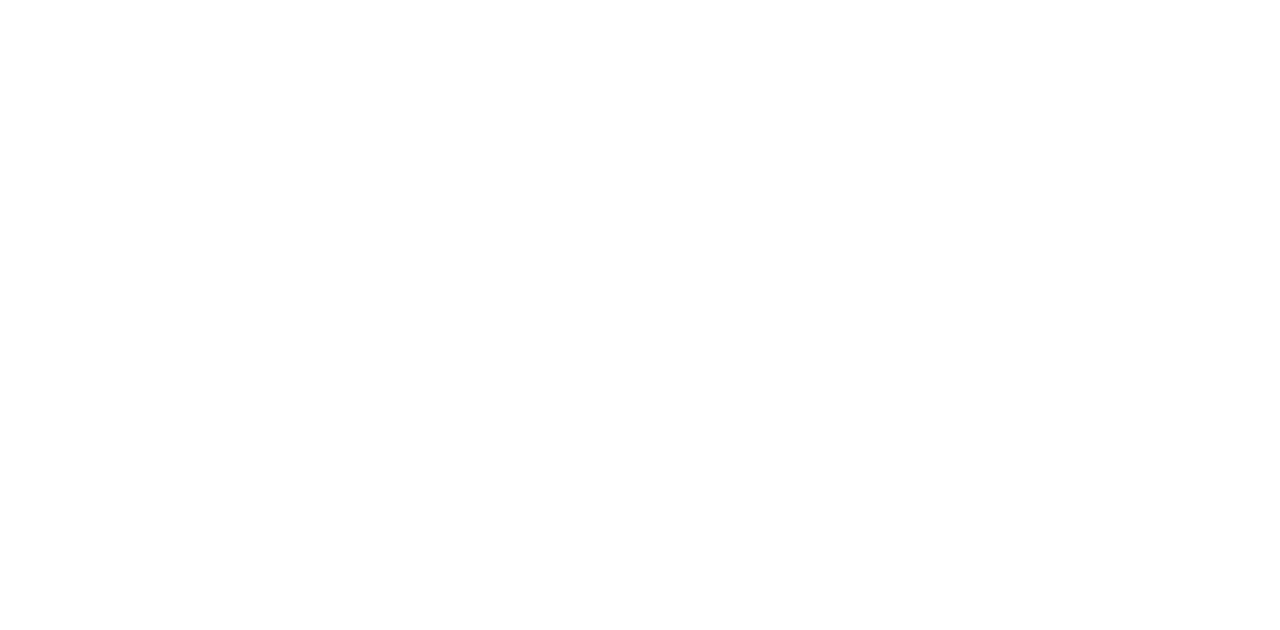
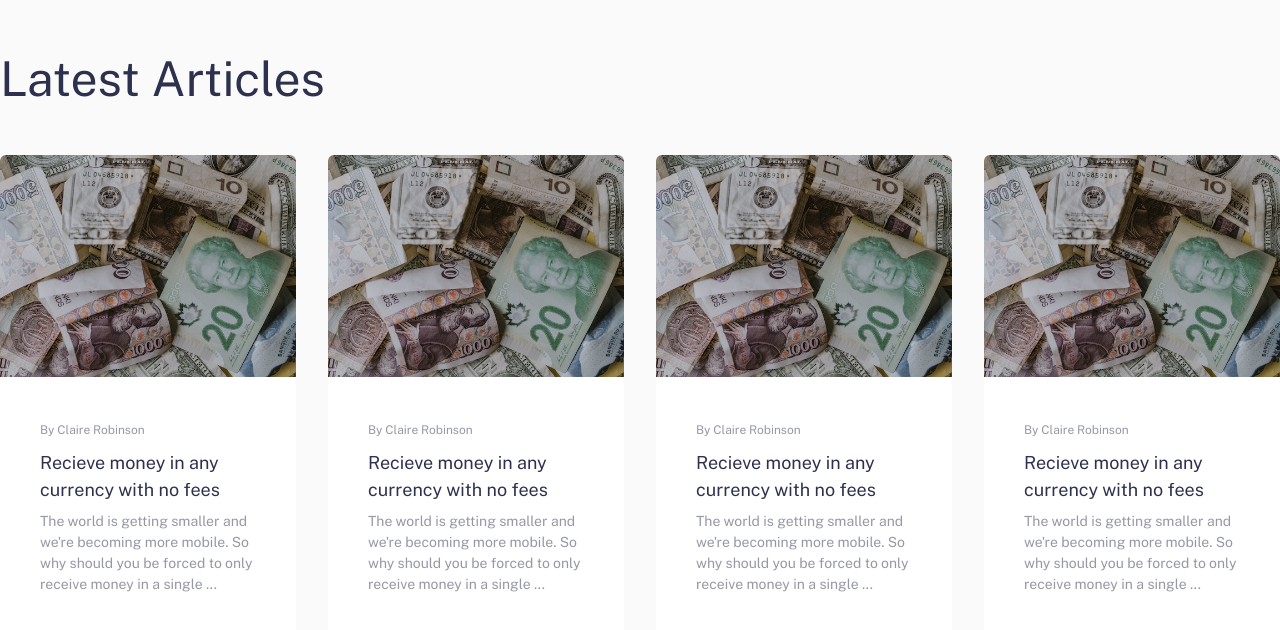
Before and after one commit to uchedotphp/easybank, a Vue app: page / in a window 1280 px wide. Shown: the part 1470-2100 px from the top of the page. Before the commit the page ends 1417 px from the top, so only its background shows below. Built offline with nearby package versions, Linux system fonts and the light colour scheme.

Commit message:
done designing BlogSection.vue component

```diff
--- a/src/App.vue
+++ b/src/App.vue
@@ -3,6 +3,7 @@
     <NavigationMenu />
     <JumbotronBanner />
     <FeatureSection />
+    <BlogSection />
   </div>
 </template>
 
@@ -10,12 +11,14 @@
 import NavigationMenu from '@/components/NavigationMenu';
 import JumbotronBanner from '@/components/JumbotronBanner';
 import FeatureSection from '@/components/FeatureSection';
+import BlogSection from '@/components/BlogSection';
 export default {
   name: 'App',
   components: {
     NavigationMenu,
     JumbotronBanner,
-    FeatureSection
+    FeatureSection,
+    BlogSection
   },
 }
 </script>
--- /dev/null
+++ b/src/components/BlogSection.vue
@@ -0,0 +1,67 @@
+<template>
+  <div class="py-24 bg-veryLightGray">
+    <div class="container mx-auto px-5 md:px-0">
+      <h1
+        class="capitalize text-4xl text-center md:text-left md:text-5xl text-darkBlue pb-10"
+      >
+        latest articles
+      </h1>
+
+<div class="md:flex">
+    <div class="rounded-md bg-white overflow-hidden md:w-3/12 md:mr-8 mb-8 md:mb-0">
+        <img src="./../assets/images/image-currency.jpg" alt="" srcset="" />
+        <div class="p-10">
+          <span class="capitalize text-grayishBlue text-xs"> by claire robinson </span>
+          <h3 class="text-darkBlue text-lg py-2">Recieve money in any currency with no fees</h3>
+          <p class="text-grayishBlue text-sm">
+            The world is getting smaller and we're becoming more mobile. So why
+            should you be forced to only receive money in a single ...
+          </p>
+        </div>
+      </div>
+      <div class="rounded-md bg-white overflow-hidden md:w-3/12 md:mr-8 mb-8 md:mb-0">
+        <img src="./../assets/images/image-currency.jpg" alt="" srcset="" />
+        <div class="p-10">
+          <span class="capitalize text-grayishBlue text-xs"> by claire robinson </span>
+          <h3 class="text-darkBlue text-lg py-2">Recieve money in any currency with no fees</h3>
+          <p class="text-grayishBlue text-sm">
+            The world is getting smaller and we're becoming more mobile. So why
+            should you be forced to only receive money in a single ...
+          </p>
+        </div>
+      </div>
+      <div class="rounded-md bg-white overflow-hidden md:w-3/12 md:mr-8 mb-8 md:mb-0">
+        <img src="./../assets/images/image-currency.jpg" alt="" srcset="" />
+        <div class="p-10">
+          <span class="capitalize text-grayishBlue text-xs"> by claire robinson </span>
+          <h3 class="text-darkBlue text-lg py-2">Recieve money in any currency with no fees</h3>
+          <p class="text-grayishBlue text-sm">
+            The world is getting smaller and we're becoming more mobile. So why
+            should you be forced to only receive money in a single ...
+          </p>
+        </div>
+      </div>
+      <div class="rounded-md bg-white overflow-hidden md:w-3/12">
+        <img src="./../assets/images/image-currency.jpg" alt="" srcset="" />
+        <div class="p-10">
+          <span class="capitalize text-grayishBlue text-xs"> by claire robinson </span>
+          <h3 class="text-darkBlue text-lg py-2">Recieve money in any currency with no fees</h3>
+          <p class="text-grayishBlue text-sm">
+            The world is getting smaller and we're becoming more mobile. So why
+            should you be forced to only receive money in a single ...
+          </p>
+        </div>
+      </div>
+</div>
+    </div>
+  </div>
+</template>
+
+<script>
+export default {
+  name: "BlogSection",
+};
+</script>
+
+<style lang="scss" scoped>
+</style>
--- a/src/components/FeatureSection.vue
+++ b/src/components/FeatureSection.vue
@@ -9,7 +9,7 @@
         </p>
       </div>
       <div class="my-24 flex flex-col md:flex-row text-center md:text-left px-5 md:px-0">
-        <div class="md:w-3/12 md:mr-10 bg-red-400">
+        <div class="md:w-3/12 md:mr-10">
           <img
             class="pb-6"
             src="./../assets/images/icon-online.svg"
```
Also changed, not shown: src/components/JumbotronBanner.vue (+0 -8 lines).
